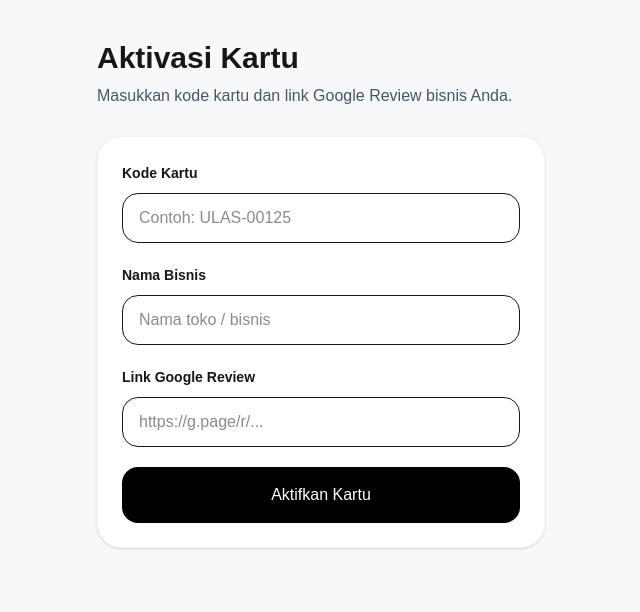
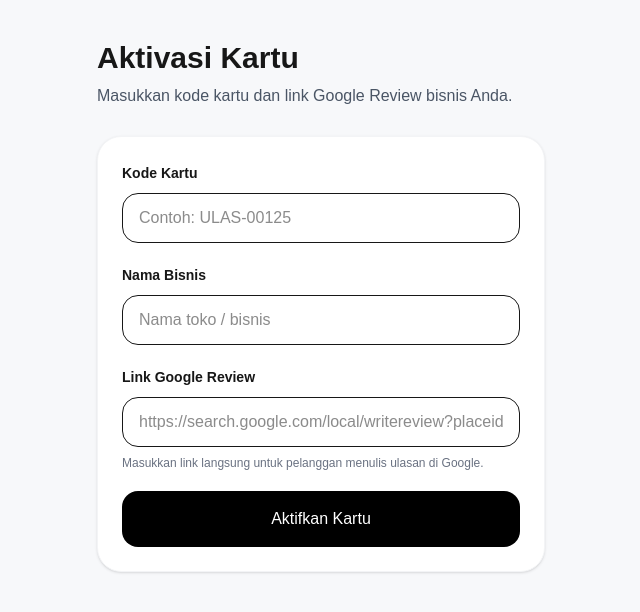
Before and after one commit to ulasantokogle-max/ulasantoko-review-card, a Next.js app: page /activate in a window 1280 px wide. Shown: the top 612 px of the page, without its empty margins (319-959 px from the left). Built offline with nearby package versions, Linux system fonts and the light colour scheme.

Commit message:
Update ActivationForm.tsx

```diff
--- a/components/ActivationForm.tsx
+++ b/components/ActivationForm.tsx
@@ -23,9 +23,20 @@ export default function ActivationForm(){
     <label className="block"><span className="text-sm font-semibold">Nama Bisnis</span>
       <input required value={businessName} onChange={e=>setBusinessName(e.target.value)} placeholder="Nama toko / bisnis" className="mt-2 w-full rounded-2xl border px-4 py-3 outline-none"/>
     </label>
-    <label className="block"><span className="text-sm font-semibold">Link Google Review</span>
-      <input required type="url" value={reviewUrl} onChange={e=>setReviewUrl(e.target.value)} placeholder="https://g.page/r/..." className="mt-2 w-full rounded-2xl border px-4 py-3 outline-none"/>
-    </label>
+<label className="block">
+  <span className="text-sm font-semibold">Link Google Review</span>
+  <input
+    required
+    type="url"
+    value={reviewUrl}
+    onChange={e => setReviewUrl(e.target.value)}
+    placeholder="https://search.google.com/local/writereview?placeid=..."
+    className="mt-2 w-full rounded-2xl border px-4 py-3 outline-none"
+  />
+  <p className="mt-2 text-xs text-gray-500">
+    Masukkan link langsung untuk pelanggan menulis ulasan di Google.
+  </p>
+</label>
     {message && <p className="rounded-xl bg-red-50 p-3 text-sm text-red-700">{message}</p>}
     <button disabled={loading} className="w-full rounded-2xl bg-black px-5 py-4 font-semibold text-white disabled:opacity-50">{loading?"Memproses...":"Aktifkan Kartu"}</button>
   </form>;
```
